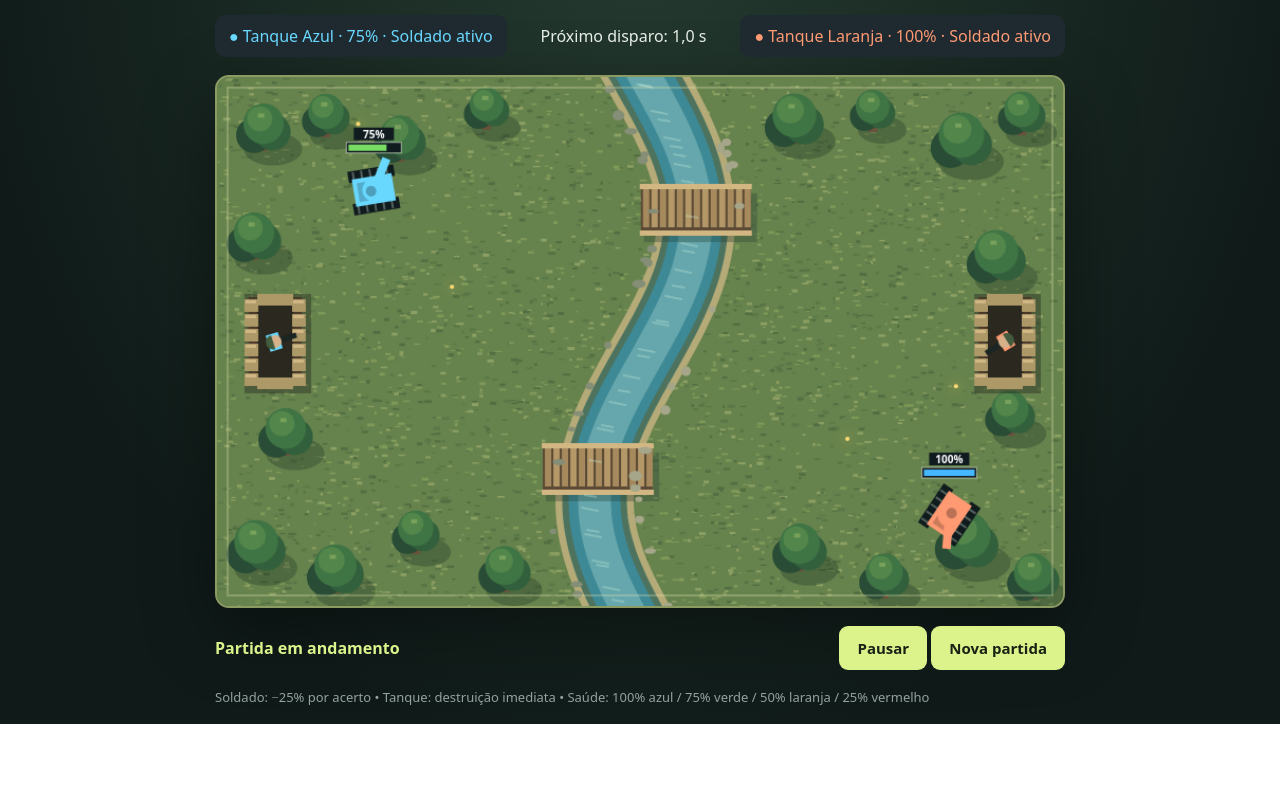
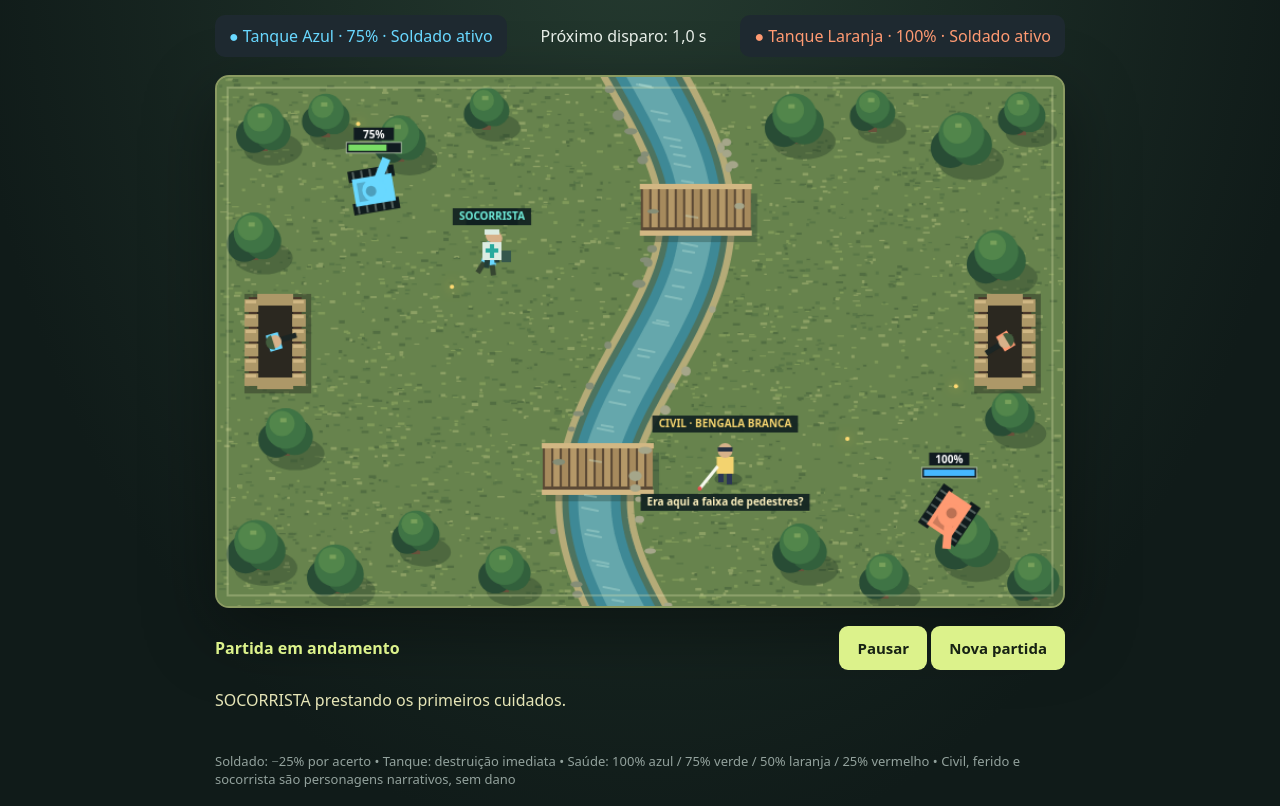
Before and after one commit to 4L3xSGS/FunDrivenDev, a plain HTML site: page jogos/duelo-de-tanques/index.html in a window 1280 px wide. Shown: the part 118-924 px from the top of the page. Before the commit the page ends 842 px from the top, so only its background shows below. Drawn offline with Linux system fonts and the light colour scheme.

Commit message:
feat(tanques): adiciona civil em travessia e missão de resgate com socorrista

```diff
--- a/jogos/duelo-de-tanques/index.html
+++ b/jogos/duelo-de-tanques/index.html
@@ -10,13 +10,14 @@
 <div class="bar"><span class="badge" style="color:#69d8ff">● Tanque Azul</span><span id="clock">Próximo disparo: 1,5 s</span><span class="badge" style="color:#ff9a72">● Tanque Laranja</span></div>
 <canvas id="arena" width="800" height="500" aria-label="Arena de dois tanques com gramado, árvores e riacho atravessável"></canvas>
 <div class="bar"><span id="status" role="status" aria-live="polite">Partida em andamento</span><div><button id="pause">Pausar</button> <button id="restart">Nova partida</button></div></div>
-<footer>Soldado: −25% por acerto • Tanque: destruição imediata • Saúde: 100% azul / 75% verde / 50% laranja / 25% vermelho</footer></main>
+<p id="events" role="status" aria-live="polite" style="min-height:3em;color:#e6e5b7">Uma missão de resgate está prestes a começar.</p>
+<footer>Soldado: −25% por acerto • Tanque: destruição imediata • Saúde: 100% azul / 75% verde / 50% laranja / 25% vermelho • Civil, ferido e socorrista são personagens narrativos, sem dano</footer></main>
 <script>
 const canvas=document.querySelector('canvas'),ctx=canvas.getContext('2d');
 const status=document.querySelector('#status'),clock=document.querySelector('#clock');
 const pause=document.querySelector('#pause');
 const W=800,H=500,R=20,TAU=Math.PI*2,SHOT_INTERVAL=1.5;
-let soldiers,tanks,bullets,particles,time,nextShot,over,paused,last;
+let civilian,rescue,nextCivilianAt,soldiers,tanks,bullets,particles,time,nextShot,over,paused,last;
 const randomAngle=()=>Math.random()*TAU;
 function reset(){
  tanks=[
@@ -26,6 +27,12 @@ function reset(){
  soldiers=[{x:55,y:250,team:0,alive:true,aim:0},{x:745,y:250,team:1,alive:true,aim:Math.PI}];
  bullets=[];particles=[];time=0;nextShot=SHOT_INTERVAL;over=false;paused=false;
  status.textContent='Partida em andamento';pause.textContent='Pausar';pause.disabled=false;
+ const team=Math.random()<.5?0:1;
+ rescue={team,phase:'waiting',startAt:1+Math.random(),wait:0,
+ medic:{x:soldiers[team].x,y:soldiers[team].y},
+ wounded:{x:team===0?260:540,y:Math.random()<.5?165:335}};
+ civilian=null;nextCivilianAt=.8+Math.random()*1.2;
+ announce('Pedido de socorro: um soldado '+(team===0?'azul':'laranja')+' está ferido no campo.');
  last=performance.now();draw();
 }
 function fire(t,i){
@@ -44,6 +51,7 @@ function hitFraction(b,dt,t,targetRadius=R){
 }
 function update(dt){
  if(paused||over)return;time+=dt;
+ updateNarrative(dt);
  const previous=tanks.map(t=>({x:t.x,y:t.y}));
  tanks.forEach(t=>{
  t.turn-=dt;if(t.turn<=0){t.a=randomAngle();t.turn=.5+Math.random()*1.5}
@@ -64,6 +72,100 @@ function update(dt){
  if(over)return;
  bullets.forEach(b=>{b.x+=b.vx*dt;b.y+=b.vy*dt});
  bullets=bullets.filter(b=>b.x>=0&&b.x<=W&&b.y>=0&&b.y<=H);
+}
+
+
+function announce(message){
+ const el=document.querySelector('#events');
+ if(el.textContent!==message)el.textContent=message;
+}
+function walkTo(person,target,speed,dt){
+ const dx=target.x-person.x,dy=target.y-person.y,d=Math.hypot(dx,dy);
+ if(d<=speed*dt){person.x=target.x;person.y=target.y;return true}
+ person.x+=dx/d*speed*dt;person.y+=dy/d*speed*dt;return false;
+}
+function spawnCivilian(){
+ const direction=Math.random()<.5?1:-1;
+ civilian={x:direction===1?-30:W+30,y:370,direction,quote:'Era aqui a faixa de pedestres?'};
+ announce('Um cego num tiroteio: “Era aqui a faixa de pedestres?”');
+}
+function updateNarrative(dt){
+ if(!civilian&&time>=nextCivilianAt)spawnCivilian();
+ if(civilian){
+ civilian.x+=civilian.direction*90*dt;
+ if(civilian.x>W+45||civilian.x< -45){
+ civilian=null;nextCivilianAt=time+10+Math.random()*10;
+ }
+ }
+ if(rescue.phase==='waiting'&&time>=rescue.startAt){
+ rescue.phase='outbound';announce('SOCORRISTA: “Aguenta firme! Estou chegando!”');
+ }
+ if(rescue.phase==='outbound'&&walkTo(rescue.medic,rescue.wounded,95,dt)){
+ rescue.phase='aid';rescue.wait=1.2;announce('SOCORRISTA prestando os primeiros cuidados.');
+ }else if(rescue.phase==='aid'){
+ rescue.wait-=dt;
+ if(rescue.wait<=0){rescue.phase='returning';announce('SOCORRISTA retornando com o ferido na maca.')}
+ }else if(rescue.phase==='returning'){
+ if(walkTo(rescue.medic,soldiers[rescue.team],65,dt)){
+ rescue.phase='saved';announce('Resgate concluído: o ferido chegou à trincheira '+(rescue.team===0?'azul':'laranja')+'.');
+ }
+ }
+}
+function nameplate(x,y,text,color='#eaf5dc'){
+ ctx.save();ctx.font='bold 10px system-ui';ctx.textAlign='center';
+ const width=ctx.measureText(text).width+12;
+ x=Math.max(width/2+3,Math.min(W-width/2-3,x));
+ ctx.fillStyle='#102020e6';ctx.fillRect(x-width/2,y-11,width,16);
+ ctx.fillStyle=color;ctx.fillText(text,x,y);ctx.restore();
+}
+function drawWounded(x,y,carried=false){
+ ctx.save();ctx.translate(x,y);
+ if(carried){
+ ctx.fillStyle='#a99c73';ctx.fillRect(-13,-19,26,38);
+ ctx.strokeStyle='#ded9b7';ctx.lineWidth=3;ctx.strokeRect(-15,-23,30,46);
+ }
+ ctx.rotate(.3);
+ ctx.fillStyle=rescue.team===0?'#69d8ff':'#ff9a72';ctx.fillRect(-7,-8,14,21);
+ ctx.fillStyle='#d7b18a';ctx.beginPath();ctx.arc(0,-13,6,0,TAU);ctx.fill();
+ ctx.fillStyle='#e3e5d6';ctx.fillRect(-6,0,12,5);
+ ctx.strokeStyle='#364631';ctx.lineWidth=5;
+ ctx.beginPath();ctx.moveTo(-4,12);ctx.lineTo(-7,23);ctx.moveTo(4,12);ctx.lineTo(8,21);ctx.stroke();ctx.restore();
+}
+function drawNarrative(){
+ if(rescue.phase!=='saved'){
+ const m=rescue.medic,w=rescue.wounded;
+ if(rescue.phase==='returning')drawWounded(m.x,m.y-29,true);
+ else{drawWounded(w.x,w.y);nameplate(w.x,w.y-30,'FERIDO',rescue.team===0?'#69d8ff':'#ff9a72')}
+ if(rescue.phase!=='waiting'){
+ ctx.save();ctx.translate(m.x,m.y);
+ const step=Math.sin(time*13)*3;
+ ctx.strokeStyle='#233e38';ctx.lineWidth=5;ctx.beginPath();
+ ctx.moveTo(-4,3);ctx.lineTo(-5,13+step);ctx.moveTo(4,3);ctx.lineTo(5,13-step);ctx.stroke();
+ ctx.fillStyle='#dcece2';ctx.fillRect(-9,-9,18,17);
+ ctx.fillStyle='#28a99c';ctx.fillRect(-2,-7,4,13);ctx.fillRect(-6,-3,12,4);
+ ctx.fillStyle='#d7b18a';ctx.beginPath();ctx.arc(0,-15,6,0,TAU);ctx.fill();
+ ctx.fillStyle='#dcece2';ctx.fillRect(-7,-21,14,5);
+ ctx.fillStyle='#35574c';ctx.fillRect(9,-1,9,11);ctx.restore();
+ nameplate(m.x,m.y+(rescue.phase==='returning'?32:-30),'SOCORRISTA','#71efdc');
+ }
+ }
+ if(civilian){
+ const c=civilian,step=Math.sin(time*10)*4;
+ ctx.save();ctx.translate(c.x,c.y);
+ ctx.fillStyle='#15292155';ctx.beginPath();ctx.ellipse(3,10,13,6,0,0,TAU);ctx.fill();
+ ctx.strokeStyle='#2b3655';ctx.lineWidth=5;ctx.beginPath();
+ ctx.moveTo(-4,2);ctx.lineTo(-4,14+step);ctx.moveTo(4,2);ctx.lineTo(4,14-step);ctx.stroke();
+ ctx.fillStyle='#f3d36f';ctx.fillRect(-8,-11,16,16);
+ ctx.fillStyle='#d7b18a';ctx.beginPath();ctx.arc(0,-17,7,0,TAU);ctx.fill();
+ ctx.fillStyle='#252f42';ctx.fillRect(-7,-20,14,4);
+ ctx.strokeStyle='#f7f9ef';ctx.lineWidth=3;
+ ctx.beginPath();ctx.moveTo(c.direction*7,-2);ctx.lineTo(c.direction*(28+Math.sin(time*6)*4),19);ctx.stroke();
+ ctx.fillStyle='#e54e4e';ctx.beginPath();ctx.arc(c.direction*(28+Math.sin(time*6)*4),19,2,0,TAU);ctx.fill();
+ ctx.restore();
+ nameplate(c.x,c.y-39,'CIVIL · BENGALA BRANCA','#f3d36f');
+ // Balão curto e legível também em telas menores.
+ nameplate(c.x,c.y+35,c.quote,'#fff2bf');
+ }
 }
 
 function resolveRunovers(previous){
@@ -239,6 +341,7 @@ function draw(){
  ctx.beginPath();ctx.arc(b.x,b.y,b.radius??4,0,TAU);ctx.fill();ctx.shadowBlur=0});
  particles.forEach(p=>{ctx.globalAlpha=Math.min(1,p.life);ctx.fillStyle=p.life>.5?'#ffd86b':'#ed7445';ctx.fillRect(p.x-3,p.y-3,6,6)});
  ctx.globalAlpha=1;
+ drawNarrative();
  tanks.forEach(healthBar);
  tanks.forEach((t,i)=>{
  const label='● Tanque '+t.name+' · '+t.hp+'% · Soldado '+(soldiers[i].alive?'ativo':'eliminado');
```
Also changed, not shown: 1 other file.
